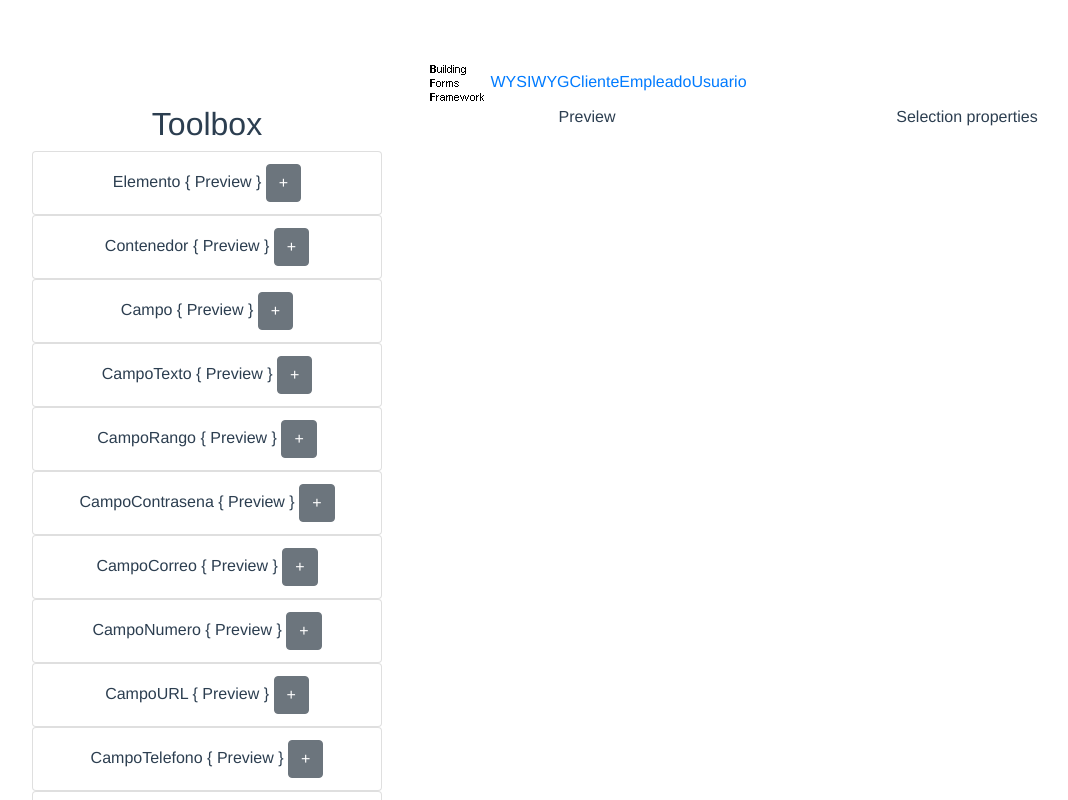
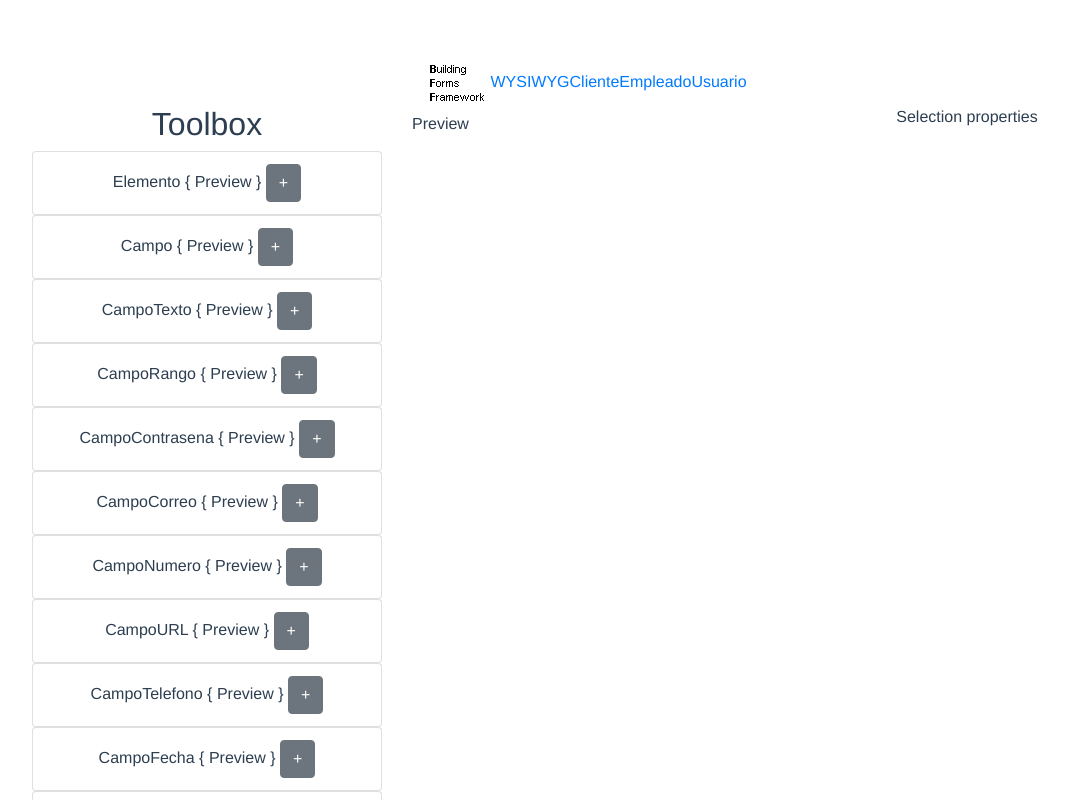
Before and after one commit to mcclone2001/BuildingFormsFramework, a Vue app: page /#/wysiwyg in a window 1280 px wide. Shown: the top 800 px of the page, without its empty margins (53-1121 px from the left). Built offline with nearby package versions, Linux system fonts and the light colour scheme.

Commit message:
WYSIWYG - Agregar campos a formulario de preview
Alfa de la funcionalidad para agregar campos dinamicamente a un formulario en preview

```diff
--- a/src/classes/InterpreteJSON.js
+++ b/src/classes/InterpreteJSON.js
@@ -13,4 +13,12 @@
     }, this)
     return campos
   }
+
+  ConstruirFormulario (definicionDeFormulario) {
+    var formulario = {}
+    formulario.titulo = definicionDeFormulario.titulo
+    formulario.campos = this.CrearCamposDesdeJSON(definicionDeFormulario.campos)
+    return formulario
+  }
+
 }
--- a/src/classes/catalogs/TipoDeCampo.js
+++ b/src/classes/catalogs/TipoDeCampo.js
@@ -3,7 +3,7 @@
   CAMPO: 'Campo',
   CAMPO_TEXTO: 'CampoTexto',
   CAMPO_RANGO: 'CampoRango',
-  CAMPO_CONTRASENA: 'CampoContraseña',
+  CAMPO_CONTRASENA: 'CampoContrasena',
   CAMPO_CORREO: 'CampoCorreo',
   CAMPO_NUMERO: 'CampoNumero',
   CAMPO_URL: 'CampoURL',
--- a/src/components/Editor.vue
+++ b/src/components/Editor.vue
@@ -7,24 +7,109 @@
           <b-list-group-item>
             {{ campo }}
             { Preview }
-                <b-button>+</b-button>
+            <b-button v-b-modal.modalAgregarCampo @click="definirTipoDeNuevoComponente(campo)">+</b-button>
           </b-list-group-item>
         </b-list-group>
       </b-col>
-          <b-col>Preview</b-col>
+      <b-col>
+        <Form v-bind="d_objeto_formulario"></Form>
+      </b-col>
       <b-col>Selection properties</b-col>
     </b-row>
+    <b-modal id="modalAgregarCampo" title="Bootstrap-Vue" @ok="agregarCampo()">
+      <Form v-bind="d_objeto_formulario_agregar_campo"></Form>
+    </b-modal>
   </b-container>
 </template>
 
 <script>
-  import MapeoNombreClaseDeDatosANombreComponente from '@/classes/catalogs/MapeoNombreClaseDeDatosANombreComponente'
+  import TipoDeCampo from '@/classes/catalogs/TipoDeCampo'
+  import Form from '@/components/Form'
+  import InterpreteJSON from '@/classes/InterpreteJSON'
+
+  var interpreteJSON = new InterpreteJSON()
 
   export default {
     name: 'WYSIWYG',
+    components: {
+      Form
+    },
     data: function () {
+      var formularioVacio = {
+        titulo: 'Preview',
+        slug: '',
+        campos: []
+      }
+      var formularioAgregarCampo = {
+        titulo: 'Agregar Campo',
+        slug: '',
+        campos: [
+          {
+            tipo: TipoDeCampo.CAMPO_TEXTO,
+            parametros: {
+              nombre: 'nombre',
+              etiqueta: 'Nombre',
+              evento: 'CambioNombre',
+              valor: ''
+            }
+          },
+          {
+            tipo: TipoDeCampo.CAMPO_TEXTO,
+            parametros: {
+              nombre: 'etiqueta',
+              etiqueta: 'Etiqueta',
+              evento: 'CambioEtiqueta',
+              valor: ''
+            }
+          },
+          {
+            tipo: TipoDeCampo.CAMPO_TEXTO,
+            parametros: {
+              nombre: 'evento',
+              etiqueta: 'Evento',
+              evento: 'CambioEvento',
+              valor: ''
+            }
+          },
+          {
+            tipo: TipoDeCampo.CAMPO_TEXTO,
+            parametros: {
+              nombre: 'valor',
+              etiqueta: 'Valor',
+              evento: 'CambioValor',
+              valor: ''
+            }
+          }
+        ]
+      }
       return {
-        d_campos: MapeoNombreClaseDeDatosANombreComponente
+        d_campos: TipoDeCampo,
+        d_formulario: formularioVacio,
+        d_objeto_formulario: interpreteJSON.ConstruirFormulario(formularioVacio),
+        d_objeto_formulario_agregar_campo: interpreteJSON.ConstruirFormulario(formularioAgregarCampo),
+        d_tipo_de_nuevo_componente: ''
+      }
+    },
+    methods: {
+      agregarCampo: function () {
+        var tipo = this.d_tipo_de_nuevo_componente
+        var nombre = this.d_objeto_formulario_agregar_campo.campos.find(function (element) { return element.nombre === 'nombre' }).valor
+        var etiqueta = this.d_objeto_formulario_agregar_campo.campos.find(function (element) { return element.nombre === 'etiqueta' }).valor
+        var evento = this.d_objeto_formulario_agregar_campo.campos.find(function (element) { return element.nombre === 'evento' }).valor
+        var valor = this.d_objeto_formulario_agregar_campo.campos.find(function (element) { return element.nombre === 'valor' }).valor
+        this.d_formulario.campos.push({
+          tipo,
+          parametros: {
+            nombre,
+            etiqueta,
+            evento,
+            valor
+          }
+        })
+        this.d_objeto_formulario = interpreteJSON.ConstruirFormulario(this.d_formulario)
+      },
+      definirTipoDeNuevoComponente: function (tipo) {
+        this.d_tipo_de_nuevo_componente = tipo
       }
     }
   }
--- a/src/components/Form.vue
+++ b/src/components/Form.vue
@@ -2,7 +2,7 @@
   <Contenedor :etiqueta="d_titulo">
     <template v-for="campo in d_campos">
           <component
-            :is="MapeoNombreClaseDeDatosANombreComponente[campo.constructor.name]"
+            :is="obtenerNombreDeComponente(campo.constructor.name)"
             :key="campo.UUID"
             :parametros="campo"
             v-bind="campo"
@@ -34,8 +34,9 @@
   data: data,
   methods: {
     dispararEvento: function (campo, evento) {
-      console.log(campo.valor, evento)
-      console.log(this.d_campos)
+    },
+    obtenerNombreDeComponente (nombreDeComponente) {
+      return MapeoNombreClaseDeDatosANombreComponente[nombreDeComponente]
     }
   },
   watch: {
--- a/src/router/index.js
+++ b/src/router/index.js
@@ -32,16 +32,9 @@
   ruta.name = definicionDeFormulario.titulo
   ruta.component = Form
   ruta.props = function (route) {
-    return construirFormulario(definicionDeFormulario)
+    return interpreteJSON.ConstruirFormulario(definicionDeFormulario)
   }
   return ruta
-}
-
-const construirFormulario = function (definicionDeFormulario) {
-  var formulario = {}
-  formulario.titulo = definicionDeFormulario.titulo
-  formulario.campos = interpreteJSON.CrearCamposDesdeJSON(definicionDeFormulario.campos)
-  return formulario
 }
 
 export default new Router({
```
Also changed, not shown: 1 other file (tests, documents, lock files or other folders). Lines whose indentation alone changed are shown as unchanged.
